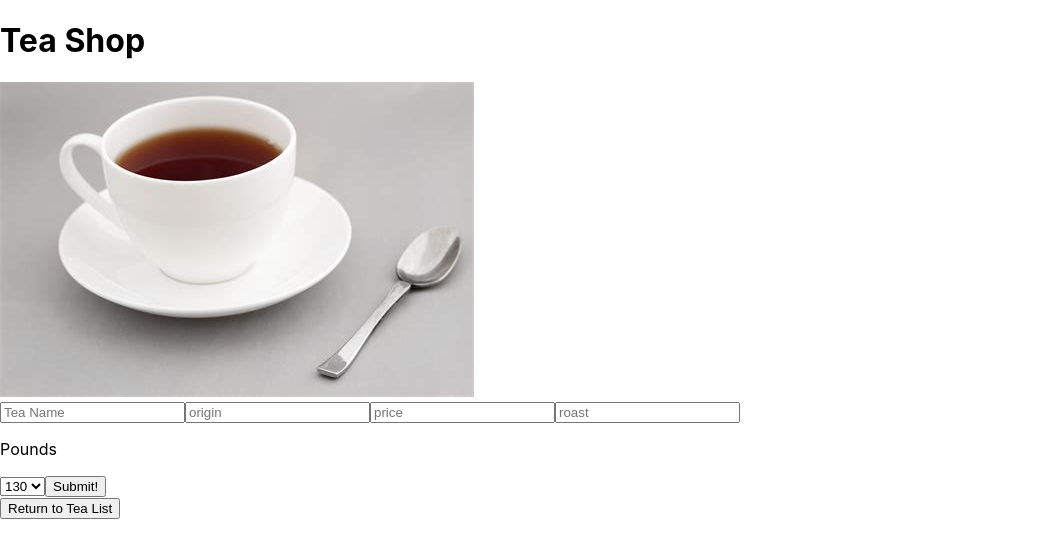
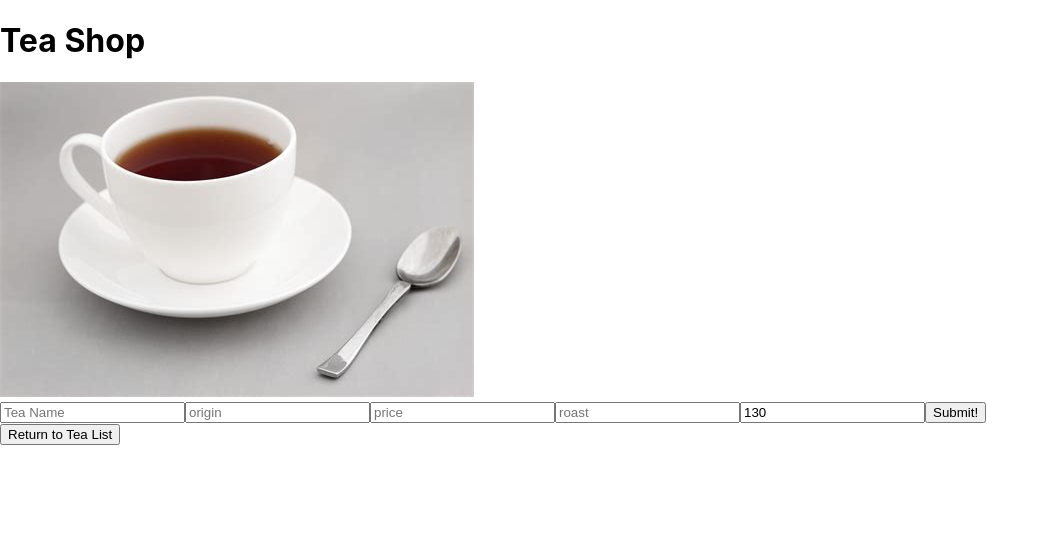
Before and after one commit to evegyzbirun/tea-shop-app, a React (Create React App) app: page / in a window 1280 px wide. Both pictures are taken after a click on the button "Add Tea". Shown: the top 558 px of the page, without its empty margins (0-1049 px from the left). Built offline with nearby package versions, Linux system fonts and the light colour scheme.

Commit message:
removed option from ReusableForm and added input for pounds.

```diff
--- a/src/components/NewTeaForm.js
+++ b/src/components/NewTeaForm.js
@@ -12,6 +12,7 @@ function NewTeaForm(props) {
       origin: event.target.origin.value,
       price: event.target.price.value,
       roast: event.target.roast.value,
+      pounds: event.target.pounds.value,
       id: v4()
     });
   }
--- a/src/components/ReusableForm.js
+++ b/src/components/ReusableForm.js
@@ -23,14 +23,13 @@ function ReusableForm(props) {
           type="text"
           name="roast"
           placeholder="roast" />
-        <label>
-          <p>Pounds</p>
-          <select name="pounds">
 
-            <option value="pounds">130</option>
+        <input
+          type="number"
+          name="pounds"
+          placeholder="pounds"
+          value={130} />
 
-          </select>
-        </label>
         <button type='submit'>{props.buttonText}</button>
       </form>
     </React.Fragment>
--- a/src/components/Tea.js
+++ b/src/components/Tea.js
@@ -7,6 +7,7 @@ function Tea(props) {
       <div onClick={() => props.whenTeaClicked(props.id)}>
         <h3>{props.name} - {props.origin} - {props.price}</h3>
         <p><em>{props.roast}</em></p>
+        <h2>{props.pounds} pounds</h2>
         <hr />
       </div>
     </React.Fragment>
```
